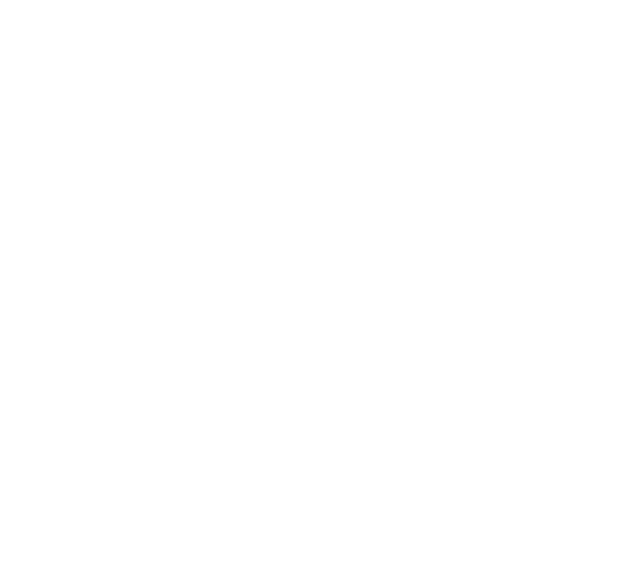
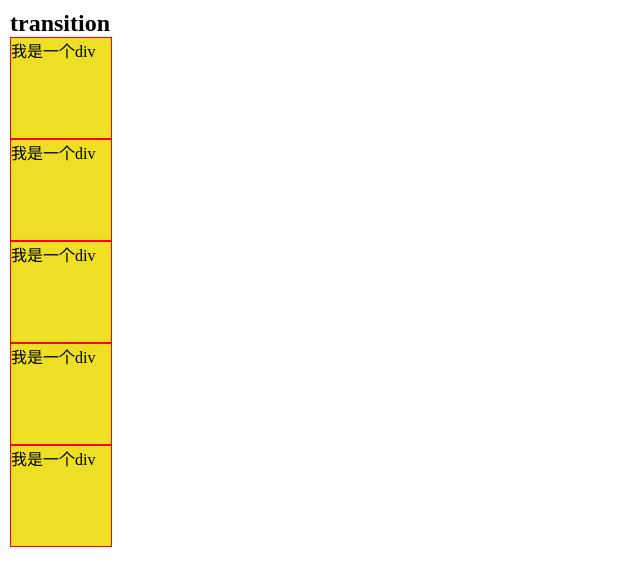
Before and after one commit to leocoder351/practice-items, a plain HTML site: page css3/transition.html in a window 1280 px wide. Shown: the whole page, without its empty margins (0-640 px from the left). Drawn offline with Linux system fonts and the light colour scheme.

Commit message:
Finish css3

```diff
--- a/css3/3D-transform.html
+++ b/css3/3D-transform.html
@@ -0,0 +1,27 @@
+<!DOCTYPE html>
+<html>
+<head>
+  <meta charset="utf-8">
+  <title>CSS3 3D-Transform</title>
+  <link rel="stylesheet" href="styles/3D-transform.css">
+</head>
+
+<body>
+  <!-- rotateX  rotateY  rotateZ -->
+  <div class="rotateX">
+    <h2>rotateX  rotateY  rotateZ</h2>
+    <div>
+      我是一个div
+    </div>
+    <div>
+      我是一个div
+    </div>
+    <div>
+      我是一个div
+    </div>
+    <div>
+      我是一个div
+    </div>
+  </div>
+</body>
+</html>
--- a/css3/styles/3D-transform.css
+++ b/css3/styles/3D-transform.css
@@ -0,0 +1,43 @@
+* {
+  margin: 0;
+  padding: 0;
+  text-decoration: none;
+}
+
+body {
+  padding: 10px;
+}
+
+/* rotateX */
+
+.rotateX div:nth-child(2) {
+  width: 200px;
+  height: 100px;
+  margin-bottom: 10px;
+  background-color: #dbda34;
+  border: 2px solid black;
+}
+
+.rotateX div:nth-child(3) {
+  width: 200px;
+  height: 100px;
+  background-color: #dbda34;
+  border: 2px solid black;
+  transform: rotateX(30deg);
+}
+
+.rotateX div:nth-child(4) {
+  width: 200px;
+  height: 100px;
+  background-color: #dbda34;
+  border: 2px solid black;
+  transform: rotateY(30deg);
+}
+
+.rotateX div:nth-child(5) {
+  width: 200px;
+  height: 100px;
+  background-color: #dbda34;
+  border: 2px solid black;
+  transform: rotateZ(30deg);
+}
--- a/css3/styles/animation.css
+++ b/css3/styles/animation.css
@@ -0,0 +1,38 @@
+* {
+  margin: 0;
+  padding: 0;
+  text-decoration: none;
+}
+
+body {
+  padding: 10px;
+}
+
+.animation div:nth-child(2) {
+  width: 100px;
+  height: 100px;
+  background-color: #f0cb08;
+  animation: Num1Animation 5s linear 1s infinite normal;
+}
+
+@keyframes Num1Animation {
+  0% {
+    width: 100px;
+  }
+
+  25% {
+    width: 200px;
+  }
+
+  50% {
+    width: 300px;
+  }
+
+  75% {
+    width: 200px;
+  }
+
+  100% {
+    width: 100px;
+  }
+}
--- a/css3/styles/transition.css
+++ b/css3/styles/transition.css
@@ -0,0 +1,69 @@
+* {
+  margin: 0;
+  padding: 0;
+  text-decoration: none;
+}
+
+body {
+  padding: 10px;
+}
+
+.transition div:nth-child(2) {
+  width: 100px;
+  height: 100px;
+  background-color: #eddf26;
+  border: 1px solid red;
+  transition: width 1000ms linear 1s;
+}
+
+.transition div:nth-child(3) {
+  width: 100px;
+  height: 100px;
+  background-color: #eddf26;
+  border: 1px solid red;
+  transition: width 1000ms ease 1s;
+}
+
+.transition div:nth-child(4) {
+  width: 100px;
+  height: 100px;
+  background-color: #eddf26;
+  border: 1px solid red;
+  transition: width 1000ms ease-in 1s;
+}
+
+.transition div:nth-child(5) {
+  width: 100px;
+  height: 100px;
+  background-color: #eddf26;
+  border: 1px solid red;
+  transition: width 1000ms ease-out 1s;
+}
+
+.transition div:nth-child(6) {
+  width: 100px;
+  height: 100px;
+  background-color: #eddf26;
+  border: 1px solid red;
+  transition: width 1000ms ease-in-out 1s;
+}
+
+.transition div:nth-child(2):hover {
+  width: 400px;
+}
+
+.transition div:nth-child(3):hover {
+  width: 400px;
+}
+
+.transition div:nth-child(4):hover {
+  width: 400px;
+}
+
+.transition div:nth-child(5):hover {
+  width: 400px;
+}
+
+.transition div:nth-child(6):hover {
+  width: 400px;
+}
--- a/css3/transition.html
+++ b/css3/transition.html
@@ -0,0 +1,29 @@
+<!DOCTYPE html>
+<html>
+<head>
+  <meta charset="utf-8">
+  <title>CSS3 Transition</title>
+  <link rel="stylesheet" href="styles/transition.css">
+</head>
+
+<body>
+  <div class="transition">
+    <h2>transition</h2>
+    <div>
+      我是一个div
+    </div>
+    <div>
+      我是一个div
+    </div>
+    <div>
+      我是一个div
+    </div>
+    <div>
+      我是一个div
+    </div>
+    <div>
+      我是一个div
+    </div>
+  </div>
+</body>
+</html>
```
Also changed, not shown: css3/2D-transform.html (+10 -1 lines), css3/animation.html (+17 -0 lines), css3/styles/2D-transform.css (+17 -0 lines).
